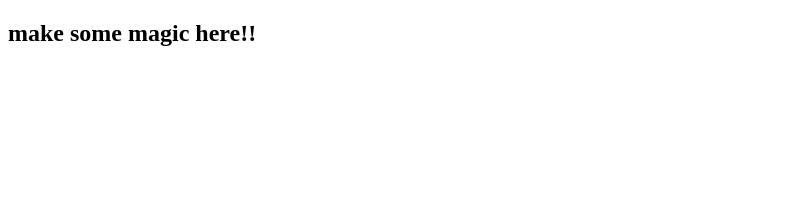
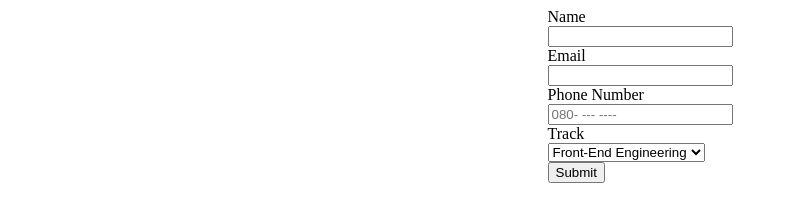
Before and after one commit to Dev-Ifresh/Phonie, a plain HTML site: page index.html in a window 1280 px wide. Shown: the whole page, without its empty margins (0-788 px from the left). Drawn offline with Linux system fonts and the light colour scheme.

Commit message:
built the html structure.

```diff
--- a/app.mjs
+++ b/app.mjs
@@ -4,13 +4,15 @@ function startApp() {
     // so create and use/call additional functions from here
 
     // pls remove the below and make some magic in here!
-    console.log('make magic in here!');
 
-    const header = document.querySelector('h2');
-    if(header) {
-      header.textContent = 'make some magic here!!';
-    }
-  };
+    //an array of all the possible prefixes of the different lines
+  //an array of all the possible prefixes of the different lines
+  const mtnPrefixArray = [
+    702, 703, 704, 706, 803, 806, 810, 813, 814, 816, 903, 906, 913, 916,
+  ];
+  const gloPrefixArray = [705, 805, 807, 811, 815, 905, 915];
+  const airtelPrefixArray = [701, 708, 802, 808, 812, 901, 902, 904, 907, 912];
+  const etisalatPrefixArray = [809, 817, 818, 908, 909];
 
   // ======= DO NOT EDIT ============== //
   export default startApp;
--- a/index.html
+++ b/index.html
@@ -4,13 +4,45 @@
     <meta charset="UTF-8">
     <meta http-equiv="X-UA-Compatible" content="IE=edge">
     <meta name="viewport" content="width=device-width, initial-scale=1.0">
-    <title>Name of chosen challenge</title>
+    <title>Phonie challenge</title>
 
     <link rel="stylesheet" href="style.css">
 </head>
 <body>
+  <div class="form-container">
+    <form action="#" method="post">
+      <div>
+          <label for="name">Name</label><br/>
+          <input type="text" name="name"  id="name" required>
+      </div>
 
-    <h2>make some magic here!!</h2>
+      <div>
+          <label for="email">Email</label><br/>
+          <input type="email" name="email"  id="email" required>
+      </div>
+
+      <div>
+          <label for="phone_no">Phone Number</label><br/>
+          <input type="number" name="phone_no"  id="phone_no" placeholder="080- --- ----" required>
+      </div>
+
+      <div>
+          <label for="track">Track</label><br/>
+          <select name="Track" id="track">
+              <option value="Front-End Engineering">Front-End Engineering</option>
+              <option value="Back-End Engineering">Back-End Engineering</option>
+              <option value="Cloud Engineering">Cloud Engineering</option>
+          </select>
+      </div>
+      <div>
+          <input type="submit" value="Submit">
+      </div>
+    </form>
+  </div>
+
+
+
+
 
     <!-- // ============= EEND DO NOT EDIT ============== // -->
     <script src="index.mjs" type="module"></script>
--- a/style.css
+++ b/style.css
@@ -0,0 +1,5 @@
+/* To center the form  */
+.form-container {
+  display: flex;
+  justify-content: center;
+}
```
Also changed, not shown: 2 other files.
